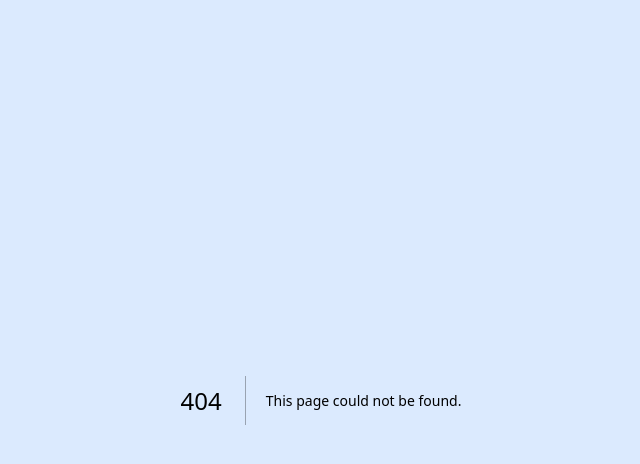
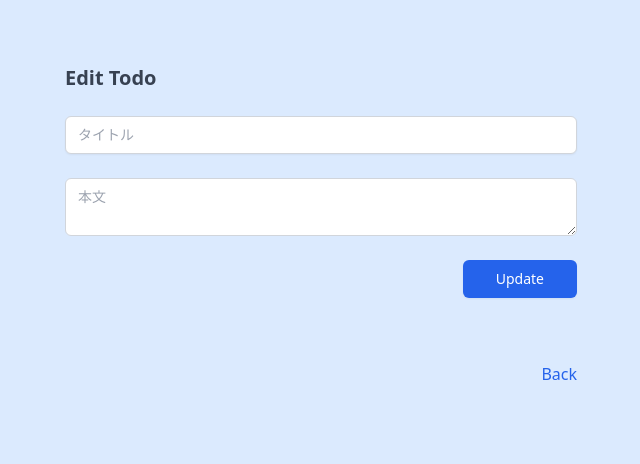
Before and after one commit to TS-KN/nextjs-rails-todo-app, a Next.js app in the folder frontend/app/: page /todos/1/edit in a window 1280 px wide. Before the commit this address had no page. Shown: the top 464 px of the page, without its empty margins (319-959 px from the left). Built offline with nearby package versions, Linux system fonts and the light colour scheme; no server answers.

Commit message:
Todo編集

```diff
--- /dev/null
+++ b/frontend/app/components/EditTodoForm.tsx
@@ -0,0 +1,86 @@
+import React, { useEffect, useState } from "react";
+import { useRouter } from "next/router";
+import axios from "axios";
+
+type EditTodoFormProps = {
+  id: number;
+};
+
+// Todoを編集するフォーム
+const EditTodoForm = ({ id }: EditTodoFormProps) => {
+  const router = useRouter();
+
+  // フォームの入力値を管理するstate
+  const [title, setTitle] = useState("");
+  const [content, setContent] = useState("");
+
+  // idが変更されたら(todoの編集ページを開いたら)、Todoを取得してフォームの初期値を設定する
+  useEffect(() => {
+    // idが存在しない場合は、処理を中断する
+    const fetchTodo = async () => {
+      try {
+        // idを元にTodoを取得する
+        const res = await axios.get(`http://localhost:3000/todos/${id}`);
+
+        // フォームの初期値を設定する
+        const { title, content } = res.data;
+        setTitle(title);
+        setContent(content);
+      } catch (error) {
+        console.log(error);
+      }
+    };
+
+    // idが存在する場合は、Todoを取得する
+    if (id) {
+      fetchTodo();
+    }
+  }, [id]);
+
+  // フォームの入力値を更新する関数
+  const handleSubmit = async (e: React.FormEvent) => {
+    e.preventDefault();
+    try {
+      // APIを呼び出して、Todoを更新する
+      await axios.put(`http://localhost:3000/todos/${id}`, {
+        todo: { title, content },
+      });
+
+      // Todoの更新に成功したら、Todo詳細ページに遷移する
+      router.push(`/todos/${id}`);
+    } catch (error) {
+      console.error(error);
+    }
+  };
+
+  return (
+    <div className="space-y-6 py-16">
+      <form onSubmit={handleSubmit} className="space-y-6">
+        <label className="block text-xl font-bold text-gray-700">
+          Edit Todo
+        </label>
+        <input
+          type="text"
+          value={title}
+          onChange={(e) => setTitle(e.target.value)}
+          placeholder="タイトル"
+          className="block w-full py-2 pl-3 pr-4 text-base border border-gray-300 rounded-md shadow-sm focus:outline-none focus:ring-gray-500 focus:border-gray-500 sm:text-sm"
+        />
+        <textarea
+          value={content}
+          onChange={(e) => setContent(e.target.value)}
+          placeholder="本文"
+          className="mt-1 block w-full border border-gray-300 rounded-md shasow-sm py-2 px-3 focus:outline-none focus:ring-gray-500 focus:border-gray-500 sm:text-sm"
+        />
+        <button
+          type="submit"
+          className="mt-3 ml-auto flex justify-center py-2 px-8 border border-transparent rounded-md shadow-sm text-sm font-medium text-white bg-blue-600 hover:bg-blue-700 focus:outline-none focus:ring-offset-2 focus:ring-blue-500"
+        >
+          Update
+        </button>
+      </form>
+    </div>
+  );
+};
+
+export default EditTodoForm;
--- /dev/null
+++ b/frontend/app/pages/todos/[id]/edit.tsx
@@ -0,0 +1,30 @@
+import EditTodoForm from "@/components/EditTodoForm";
+import { useRouter } from "next/router";
+import Link from "next/link";
+
+const EditTodoPage = () => {
+  // Next.jsのuseRouterを使ってURLのクエリパラメータを取得する
+  const router = useRouter();
+  const { id } = router.query;
+
+  // クエリパラメータが取得できるまで、Loading...を表示
+  if (!id) {
+    return <div>Loading...</div>
+  }
+
+  return (
+    <div className="flex justify-center items-center">
+      <div className="flex flex-col w-3/4 max-w-lg">
+        <EditTodoForm id={parseInt(id as string)} />
+        <Link
+          href="/"
+          className="ml-auto font-medium text-blue-600 hover:bg-blue-300 focus:outline-none"
+        >
+          Back
+        </Link>
+      </div>
+    </div>
+  );
+};
+
+export default EditTodoPage;
--- a/frontend/app/pages/todos/[id]/index.tsx
+++ b/frontend/app/pages/todos/[id]/index.tsx
@@ -45,6 +45,12 @@
         <Todo todo={todo} />
         <div className="flex justify-end">
           <Link
+            href={`/todos/${id}/edit`}
+            className="mt-auto font-medium text-blue-600 hover:bg-blue-300 focus:outline-none mr-12"
+          >
+            Edit
+          </Link>
+          <Link
             href="/"
             className="mt-auto font-medium text-blue-600 hover:bg-blue-300 focus:outline-none"
           >
```
Also changed, not shown: 1 other file (tests, documents, lock files or other folders).
